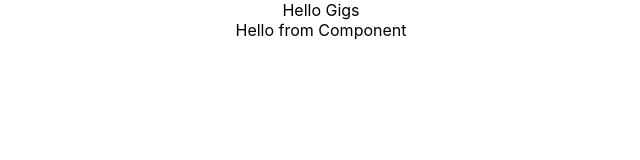
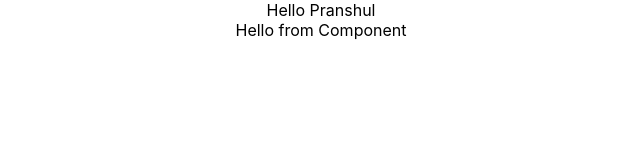
Before and after one commit to pranshulagrawal/React-learning, a React (Create React App) app: page / in a window 1280 px wide. Shown: the top 160 px of the page, without its empty margins (319-959 px from the left). Built offline with nearby package versions, Linux system fonts and the light colour scheme.

Commit message:
jsx learn

```diff
--- a/src/App.jsx
+++ b/src/App.jsx
@@ -2,9 +2,10 @@ import "./App.css";
 import Hello from "./components/Hello";
 
 function App() {
+  const name = "Pranshul";
   return (
     <div className="App">
-      Hello Gigs <Hello />
+      Hello {name} <Hello />
     </div>
   );
 }
```
